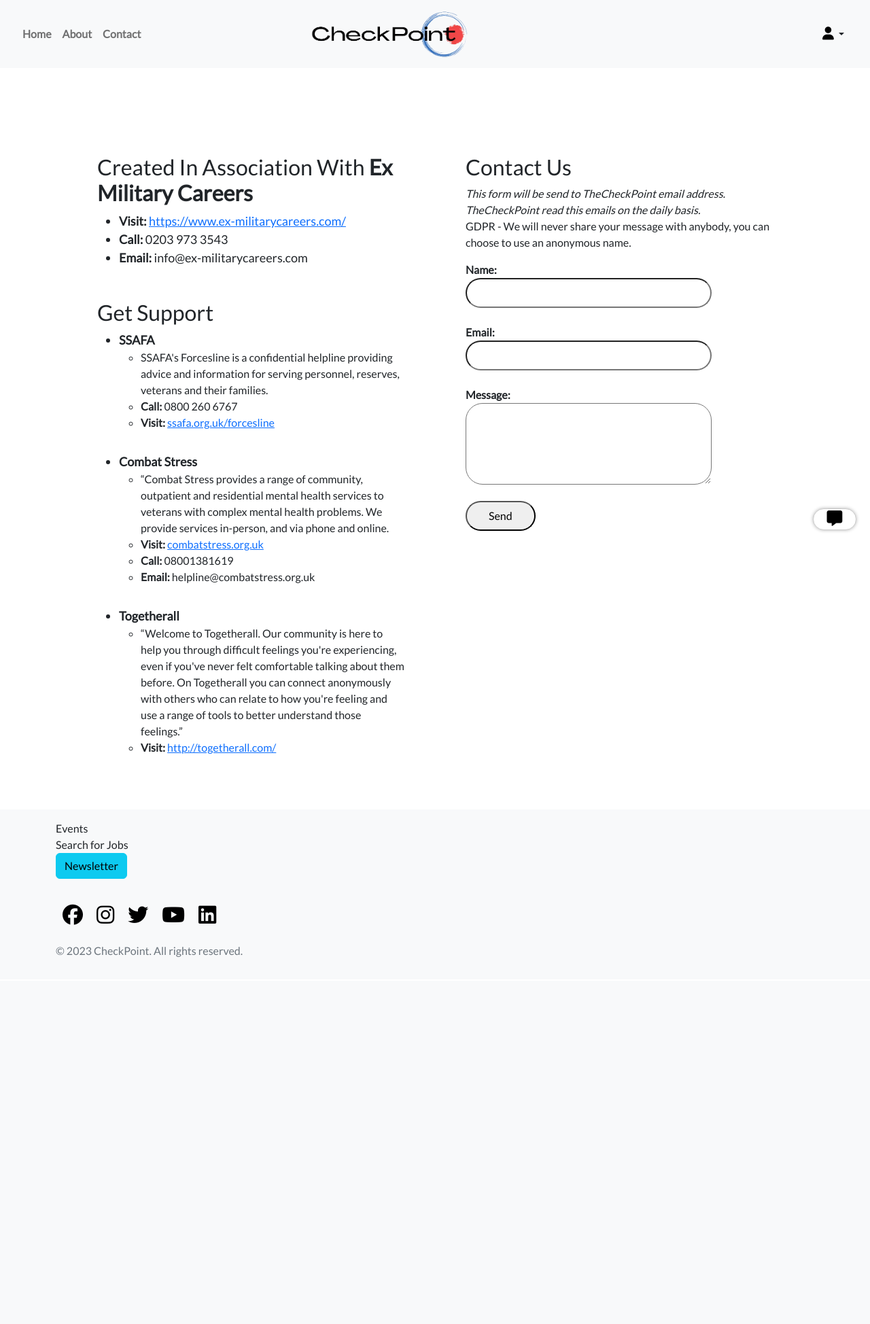
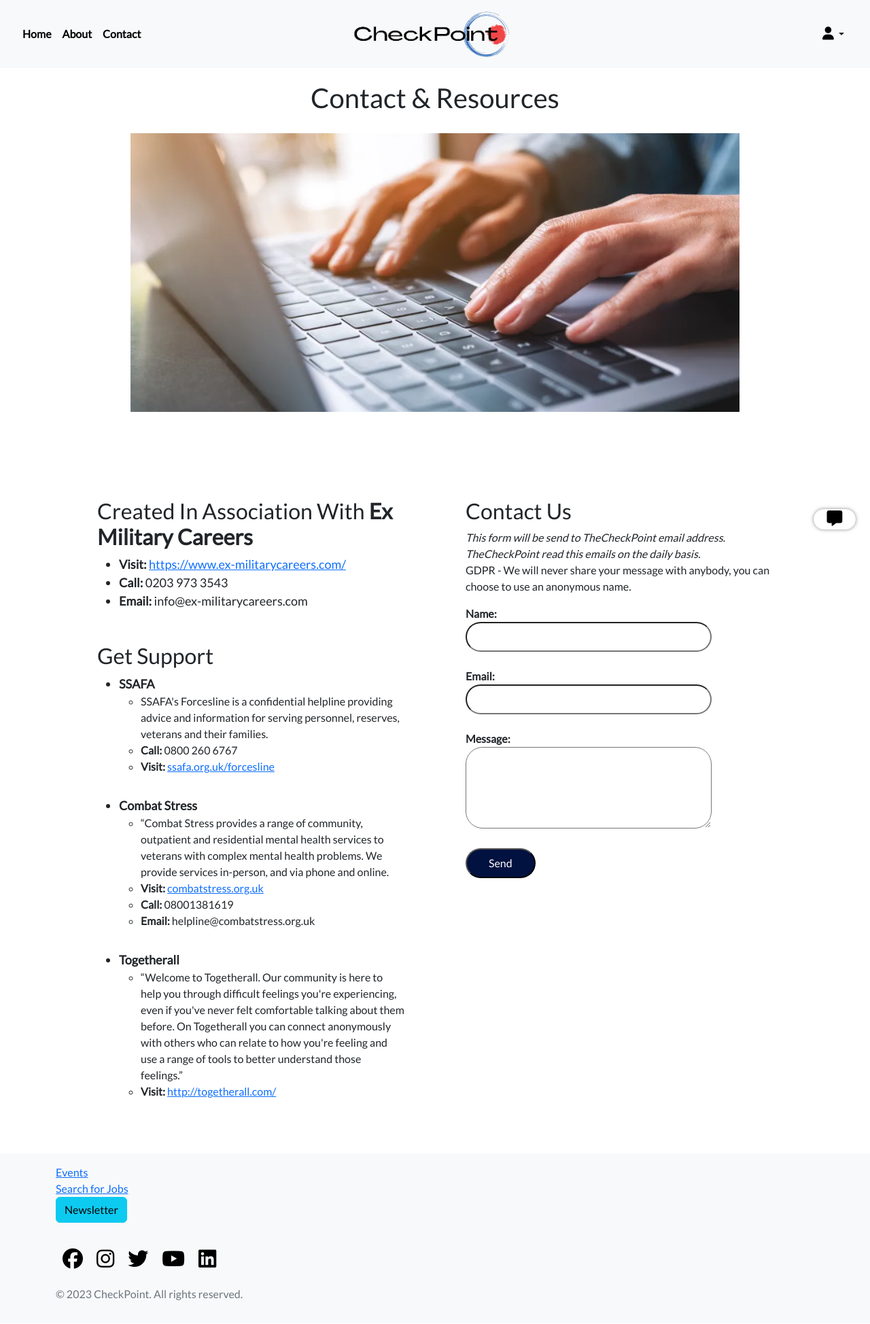
Before and after one commit to llewellynksj/CheckpointSite, a Django app: page /contact/ in a window 1280 px wide. Shown: the whole page at 68% size. Before the commit the page ends 1408 px from the top, so only its background shows below. Run offline with Django 3.2, Linux system fonts and the light colour scheme; some libraries are stand-ins or nearby versions.

Commit message:
Amend styles across nav bar and contact page

```diff
--- a/blogPoint/templates/update_post.html
+++ b/blogPoint/templates/update_post.html
@@ -27,7 +27,7 @@
     <form method="POST" enctype="multipart/form-data">
         {% csrf_token %}
         {{ form.as_p }}
-        <button class="btn btn-dark mb-2" style="
+        <button class="btn btn-dark mb-2 button-design" style="
         float: right;
     ">Update</button>
     </form>
--- a/home/templates/home/index.html
+++ b/home/templates/home/index.html
@@ -101,7 +101,7 @@
         </p>
     </div>
     <div class="text-center">
-        <p class="pt-4"><a class="btn btn-donate btn-lg" href="https://donate.helpforheroes.org.uk/"
+        <p class="pt-4"><a class="btn btn-donate btn-lg button-design" href="https://donate.helpforheroes.org.uk/"
                 target="_blank">Donate Here!</a></p>
     </div>
 </div>
--- a/static/css/style.css
+++ b/static/css/style.css
@@ -60,7 +60,7 @@
 .heroimg img {
   height: 50px;
   width: auto;
-  text-align: center;
+  /* text-align: center; */
 }
 
 /* index page styling */
@@ -153,6 +153,18 @@
   text-align: center;
 }
 /* contact form styles */
+#page_header {
+  text-align: center;
+  padding: 20px 0;
+}
+
+#contact_img {
+  display: block;
+  margin-left: auto;
+  margin-right: auto;
+  width: 70%;
+}
+
 #contact-container {
   padding-top: 112px;
   padding-left: 10%;
@@ -231,17 +243,22 @@
   font-weight: bolder;
 }
 
+/* blog pages styles */
+.rules {
+  text-align: center;
+}
+
+.profile_header {
+  margin-left: 15px;
+  margin-top: 15px;
+}
+
 /* footer styles */
 
 .footer-section {
   margin-top: auto;
   height: 250px;
   width:auto;
-}
-
-
-.footer-list li a {
-  text-decoration: none;
 }
 
 .footer_button {
--- a/templates/account/edit_profile_page.html
+++ b/templates/account/edit_profile_page.html
@@ -9,7 +9,7 @@
 
 {% if user.is_authenticated %}
     {% if user.id == profile.user.id %}
-    <h1>Edit Profile Page..</h1>
+    <h1 class="profile_header">Edit Profile Page</h1>
     <br /><br />
 <!--This page has been made to allow user to edit their profile page just if they are authenticated into their account-->
     <div class="form-group m-3 p-3">
@@ -26,7 +26,7 @@
                   {{ form.as_p }}
                 </div>
               </div>
-            <button class="btn btn-secondary mt-3">Update Profile Page</button>
+            <button class="btn btn-secondary mt-3 button-design">Update Profile Page</button>
         </form>
     </div>
     <!--If the user dos not match the username id he will be redirected-->
--- a/templates/account/password_change.html
+++ b/templates/account/password_change.html
@@ -10,6 +10,6 @@
     <form method="POST" action="{% url 'account_change_password' %}" class="password_change text-center m-3">
         {% csrf_token %}
         {{ form.as_p }}
-        <button type="submit" name="action" class="button-style">{% trans "Change Password" %}</button>
+        <button type="submit" name="action" class="button-style button-design">{% trans "Change Password" %}</button>
     </form>
 {% endblock %}
--- a/templates/account/signup.html
+++ b/templates/account/signup.html
@@ -30,8 +30,4 @@
     </div>
 </div>
 
-<div class="spacer">
-    &nbsp;
-</div>
-
 {% endblock %}
--- a/templates/account/user_profile.html
+++ b/templates/account/user_profile.html
@@ -3,7 +3,7 @@
 
 {% block content %}
 <!--User can see preview it's profile-->
-<h1>User Profile...</h1>
+<h1 class="profile_header">User Profile</h1>
 <br/>
 <!--After editing the profile the user can see it's profile picture / default-->
 {% if page_user.profile_pic %}
--- a/templates/contact.html
+++ b/templates/contact.html
@@ -2,6 +2,10 @@
 {% load static %}
 
 {% block content %}
+<div>
+    <h1 id="page_header">Contact & Resources</h1>
+    <img id="contact_img" src="../static/images/typing.webp" alt="Image of a man's hands typing">
+</div>
 <div id="contact-container">
     <div id="contact-links">
         <h2>Created In Association With <span>Ex Military Careers</span></h2>
@@ -56,7 +60,7 @@
             <label for="message">Message:</label>
             <textarea id="message" name="message" required></textarea><br>
 
-            <button type="submit">Send</button>
+            <button type="submit" class="button-design">Send</button>
         </form>
     </div>
 </div>
--- a/templates/includes/about.html
+++ b/templates/includes/about.html
@@ -22,7 +22,7 @@
         <p>The blog style of the site allows veterans to share their own experience and explore different ways of improving their health and well-being. The driving force behind this method of digital story sharing is to enable users to discuss their difficulties transitioning back to civilian life without the attached mental health stigma.</p>
         <p>We hope that through the medium of blogging, veterans are able to share their experiences and explore different ways of imporving their quality of life in a safe, unassuming environment.</p>
         <div class="button-container">
-            <button><a href="{% url 'account_signup' %}">Post a blog</a></button>
+            <button><a href="{% url 'blogs' %}">Post a blog</a></button>
         </div>
     </div>
 </section>
@@ -36,7 +36,7 @@
         <p>Storytelling and art has been part of the human experience for generations. Stories are powerful and by telling your story you are able to spark conversations, create lasting relationships, and have the ability to voice your thoughts and ideas and have others listen and connect. Sometimes what we want to express cannot be expressed wholeheartedly through words and this is where art comes to play. You do not have to be an artist to create a work of art. You can use a variety of art tools; anything that you feel comfortable using and just express yourself. There is no judgement here.</p>
         <p>CheckPoint allows you to write your story and/or digitally add your art. You can do this by taking a picture of your work and uploading it and/or write a blog post. Remember this is your space.</p>
         <div class="button-container">
-            <button><a href="{% url 'account_signup' %}">Share your art</a></button>
+            <button><a href="{% url 'blogs' %}">Share your art</a></button>
         </div>
     </div>
 </section>
--- a/templates/includes/footer.html
+++ b/templates/includes/footer.html
@@ -5,9 +5,9 @@
     <div class="flex-column flex-md-row">
       <div class="col-12 col-md-4 mb-3 mb-md-0">
         <ul class="list-unstyled d-flex flex-column footer-list">
-          <li><a href="https://www.ex-militarycareers.com/events-webinars" target="_blank" class="text-dark">Events</a>
+          <li><a href="https://www.ex-militarycareers.com/events-webinars" target="_blank" class="text-primary">Events</a>
           </li>
-          <li><a href="https://www.ex-militarycareers.com/jobs/" target="_blank" class="text-dark">Search for Jobs</a>
+          <li><a href="https://www.ex-militarycareers.com/jobs/" target="_blank" class="text-primary">Search for Jobs</a>
           </li>
           <li><button class="btn btn-info footer-button" type="button" data-bs-toggle="offcanvas"
             data-bs-target="#offcanvasScrolling" aria-controls="offcanvasScrolling">Newsletter</button>
--- a/templates/includes/nav.html
+++ b/templates/includes/nav.html
@@ -13,18 +13,18 @@
     <ul class="navbar-nav mr-auto">
       <li class="nav-item">
         <!--Home page-->
-        <a class="nav-link" href="{% url 'home' %}"><strong>Home</strong></a>
+        <a class="nav-link" style="color: black;" href="{% url 'home' %}"><strong>Home</strong></a>
       </li>
       <li class="nav-item">
         <!--About page-->
-        <a class="nav-link" href="{% url 'about' %}"><strong>About</strong></a>
+        <a class="nav-link" style="color: black;" href="{% url 'about' %}"><strong>About</strong></a>
       </li>
       <li class="nav-item">
         <!--Contact page-->
-        <a class="nav-link" href="{% url 'contact' %}"><strong>Contact</strong></a>
+        <a class="nav-link" style="color: black;" href="{% url 'contact' %}"><strong>Contact</strong></a>
       </li>
   </div>
-  <div class="container-fluid nav-section2">
+  <div class="container-fluid nav-section2 flex-row justify-content-center">
     <a class="navbar-brand" href="{% url 'home' %}">
       <div class="heroimg">
         <img src="{% static 'images/logoimg_big.webp' %}" alt="logo">
@@ -42,33 +42,33 @@
       {% if user.is_authenticated %}
       <!--If the user is authenticated he can see the Blog and Account links-->
       <li class="nav-item">
-        <a class="nav-link active" aria-current="page" href="{% url 'blogs' %}"><strong>Blog</strong></a>
+        <a class="nav-link active" aria-current="page" style="color:black;" href="{% url 'blogs' %}"><strong>Blog</strong></a>
       </li>
       <hr>
       <li class="nav-item dropdown">
           <!--Dropdown menu inside Account contains Preview and edit Profile, Account Settings and change email address-->
           <li class="nav-item">
-            <a class="nav-link active" aria-current="page"
+            <a class="nav-link active" aria-current="page" style="color:black;"
               href="{% url 'show_profile_page' user.profile.id %}"><strong>Preview Profile</strong></a>
           </li>
           <li class="nav-item">
-            <a class="nav-link active" aria-current="page"
+            <a class="nav-link active" aria-current="page" style="color:black;"
               href="{% url 'edit_profile_page' user.profile.id %}"><strong>Edit Profile</strong></a>
           </li>
 
           <li class="nav-item">
-            <a class="nav-link active" aria-current="page" href="{% url 'edit_profile' %}"><strong>Account
+            <a class="nav-link active" aria-current="page" style="color:black;" href="{% url 'edit_profile' %}"><strong>Account
                 Settings</strong></a>
           </li>
           <li class="nav-item">
-            <a class="nav-link active" aria-current="page" href="{% url 'account_email' %}"><strong>Change
+            <a class="nav-link active" aria-current="page" style="color:black;" href="{% url 'account_email' %}"><strong>Change
                 E-mail</strong></a>
           </li>
           <li>
           </li>
           <!--User can logout from his account-->
           <li class="nav-item">
-            <a class="nav-link" href="{% url 'account_logout' %}"><strong>{% blocktrans %}Logout,
+            <a class="nav-link" style="color:black;" href="{% url 'account_logout' %}"><strong>{% blocktrans %}Logout,
                 {{name}}{% endblocktrans %}</strong></a>
           </li>
 
```
Also changed, not shown: blogPoint/templates/add_post.html (+4 -4 lines), blogPoint/templates/blogPoint/blog.html (+5 -4 lines), templates/account/email.html (+4 -4 lines), templates/includes/contact.html (deleted, +0 -7 lines), static/images/typing.webp (added).
